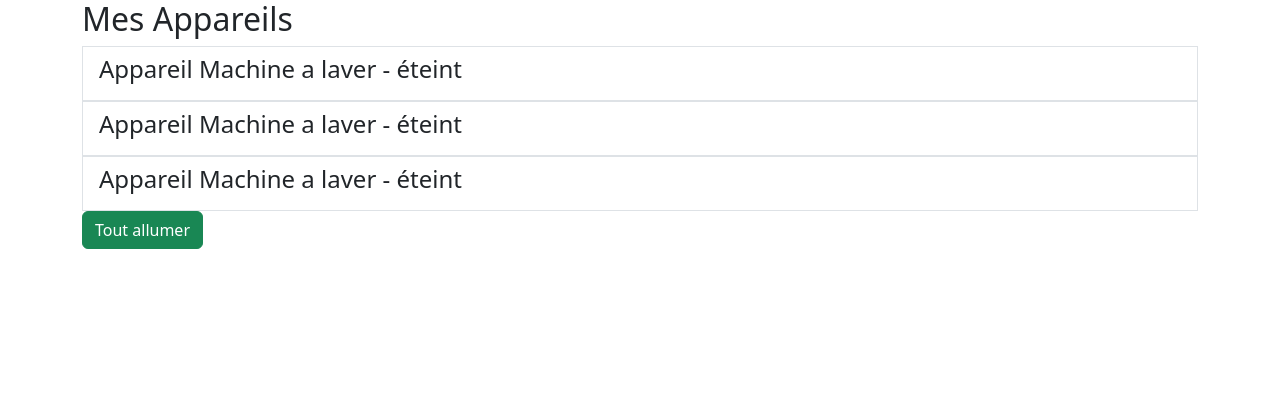
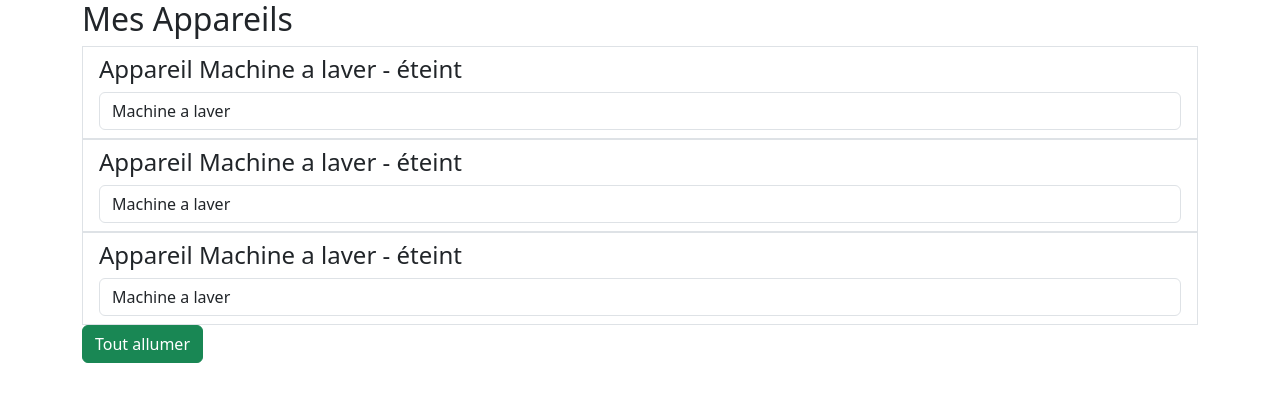
Before and after one commit to garnierpascalweb/angular-formation, an Angular app in the folder mon-projet-angular/: page / in a window 1280 px wide. Shown: the top 402 px of the page. Built offline with nearby package versions, Linux system fonts and the light colour scheme.

Commit message:
29:00 31:30 - Two way binding - liaison a double sens

```diff
--- a/mon-projet-angular/src/app/app.module.ts
+++ b/mon-projet-angular/src/app/app.module.ts
@@ -1,6 +1,6 @@
 import { NgModule } from '@angular/core';
 import { BrowserModule } from '@angular/platform-browser';
-
+import { FormsModule } from '@angular/forms';
 import { AppComponent } from './app.component';
 import { MonPremierComponent } from './mon-premier/mon-premier.component';
 import { AppareilComponent } from './appareil/appareil.component';
@@ -12,7 +12,8 @@
     AppareilComponent
   ],
   imports: [
-    BrowserModule
+    BrowserModule,
+    FormsModule
   ],
   providers: [],
   bootstrap: [AppComponent]
--- a/mon-projet-angular/src/app/appareil/appareil.component.html
+++ b/mon-projet-angular/src/app/appareil/appareil.component.html
@@ -1,3 +1,4 @@
 <li class="list-group-item">
     <h4>Appareil {{appareilName}} - {{getStatus()}}</h4>
+    <input type="text" class="form-control" [(ngModel)]="appareilName" />
 </li>
```
